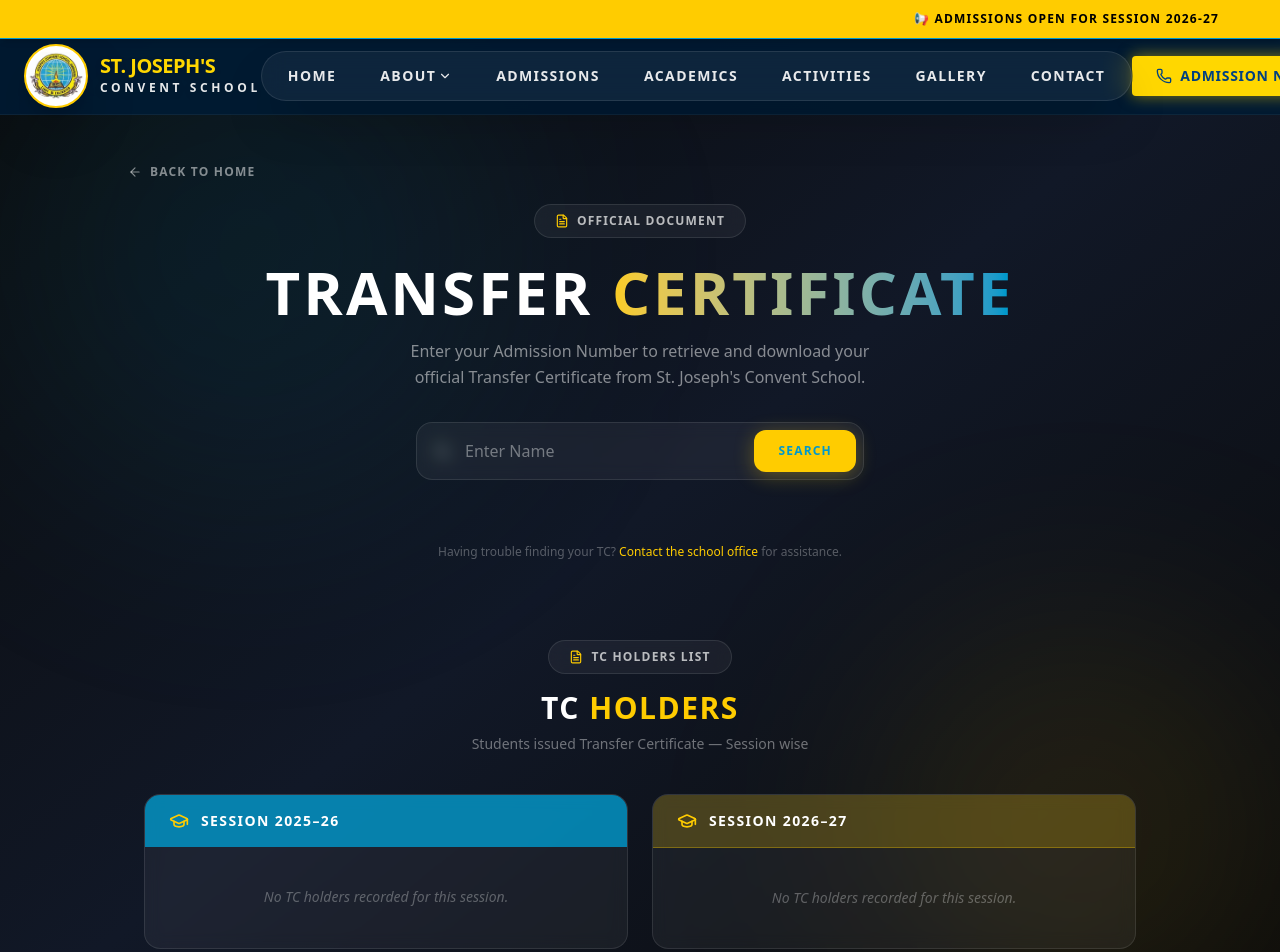
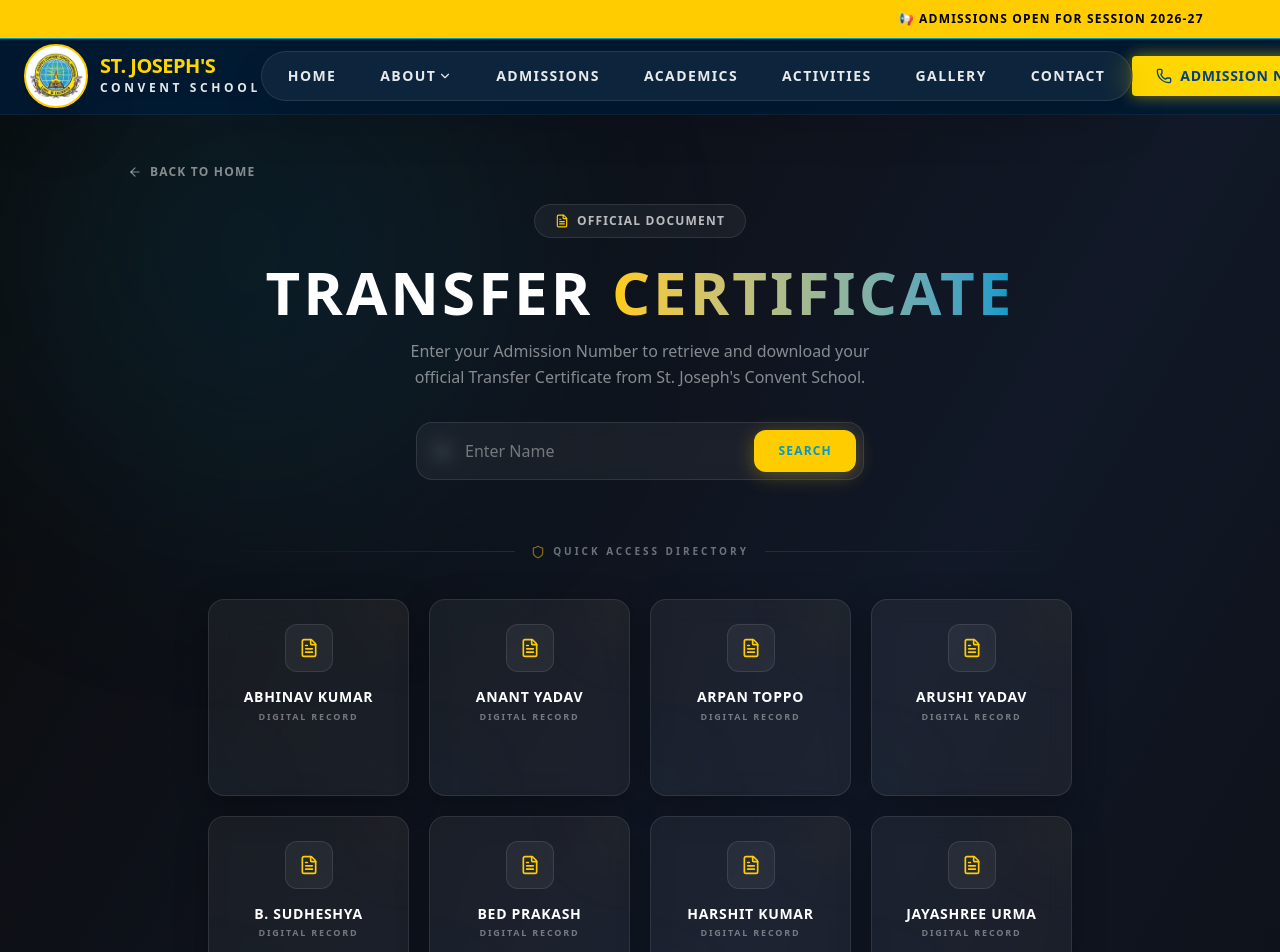
Before and after one commit to Arunverma759954/school-web, a Next.js app: page /transfer-certificate in a window 1280 px wide. Shown: the top 952 px of the page. Built offline with nearby package versions, Linux system fonts and the light colour scheme.

Commit message:
new updated

```diff
--- a/src/app/transfer-certificate/page.tsx
+++ b/src/app/transfer-certificate/page.tsx
@@ -185,6 +185,53 @@
                         </button>
                     </div>
                     {error && <p className="text-red-400 text-sm mt-4 animate-fadeIn">{error}</p>}
+
+                    {/* Quick Access List */}
+                    <div className="mt-16 max-w-4xl mx-auto px-4">
+                        <div className="flex items-center justify-center gap-4 mb-10">
+                            <div className="h-[1px] flex-1 bg-gradient-to-r from-transparent to-white/10" />
+                            <div className="flex items-center gap-2">
+                                <Shield size={14} className="text-secondary/50" />
+                                <h3 className="text-white/40 text-[10px] font-black uppercase tracking-[0.3em]">
+                                    Quick Access Directory
+                                </h3>
+                            </div>
+                            <div className="h-[1px] flex-1 bg-gradient-to-l from-transparent to-white/10" />
+                        </div>
+
+                        <div className="grid grid-cols-1 sm:grid-cols-2 md:grid-cols-3 lg:grid-cols-4 gap-5">
+                            {TC_DATABASE.map((record) => (
+                                <a
+                                    key={record.id}
+                                    href={`/${record.imageFile}`}
+                                    download={`${record.studentName.replace(/\s+/g, '_')}_TC${record.imageFile.slice(record.imageFile.lastIndexOf('.'))}`}
+                                    className="group relative p-6 bg-white/5 border border-white/10 rounded-2xl text-white hover:bg-secondary/20 hover:border-secondary transition-all duration-500 backdrop-blur-md flex flex-col items-center justify-center text-center gap-3 shadow-[0_8px_32px_rgba(0,0,0,0.3)] hover:shadow-[0_8px_32px_rgba(250,204,21,0.15)] hover:-translate-y-1 overflow-hidden"
+                                >
+                                    {/* Glassmorphism Background Pattern */}
+                                    <div className="absolute top-0 right-0 w-20 h-20 bg-secondary/5 rounded-full blur-2xl -mr-10 -mt-10 group-hover:bg-secondary/10 transition-colors" />
+                                    <div className="absolute bottom-0 left-0 w-20 h-20 bg-primary/5 rounded-full blur-2xl -ml-10 -mb-10 group-hover:bg-primary/10 transition-colors" />
+
+                                    <div className="relative z-10 w-12 h-12 rounded-xl bg-white/5 border border-white/10 flex items-center justify-center group-hover:bg-secondary group-hover:border-secondary transition-all duration-500 mb-1">
+                                        <FileText size={20} className="text-secondary group-hover:text-primary transition-colors" />
+                                    </div>
+
+                                    <div className="relative z-10">
+                                        <span className="block text-sm font-black uppercase tracking-wider leading-tight group-hover:text-secondary-foreground transition-colors">
+                                            {record.studentName}
+                                        </span>
+                                        <p className="text-[9px] text-white/40 uppercase tracking-[0.2em] mt-1 font-bold group-hover:text-primary/70 transition-colors">
+                                            Digital Record
+                                        </p>
+                                    </div>
+
+                                    <div className="relative z-10 mt-2 flex items-center gap-2 px-4 py-1.5 rounded-full bg-white/5 border border-white/10 group-hover:bg-primary group-hover:border-primary transition-all duration-500 opacity-0 group-hover:opacity-100 transform translate-y-2 group-hover:translate-y-0">
+                                        <Download size={12} className="text-secondary group-hover:text-white" />
+                                        <span className="text-[9px] font-black uppercase text-secondary group-hover:text-white">Download</span>
+                                    </div>
+                                </a>
+                            ))}
+                        </div>
+                    </div>
                 </section>
 
 
```
